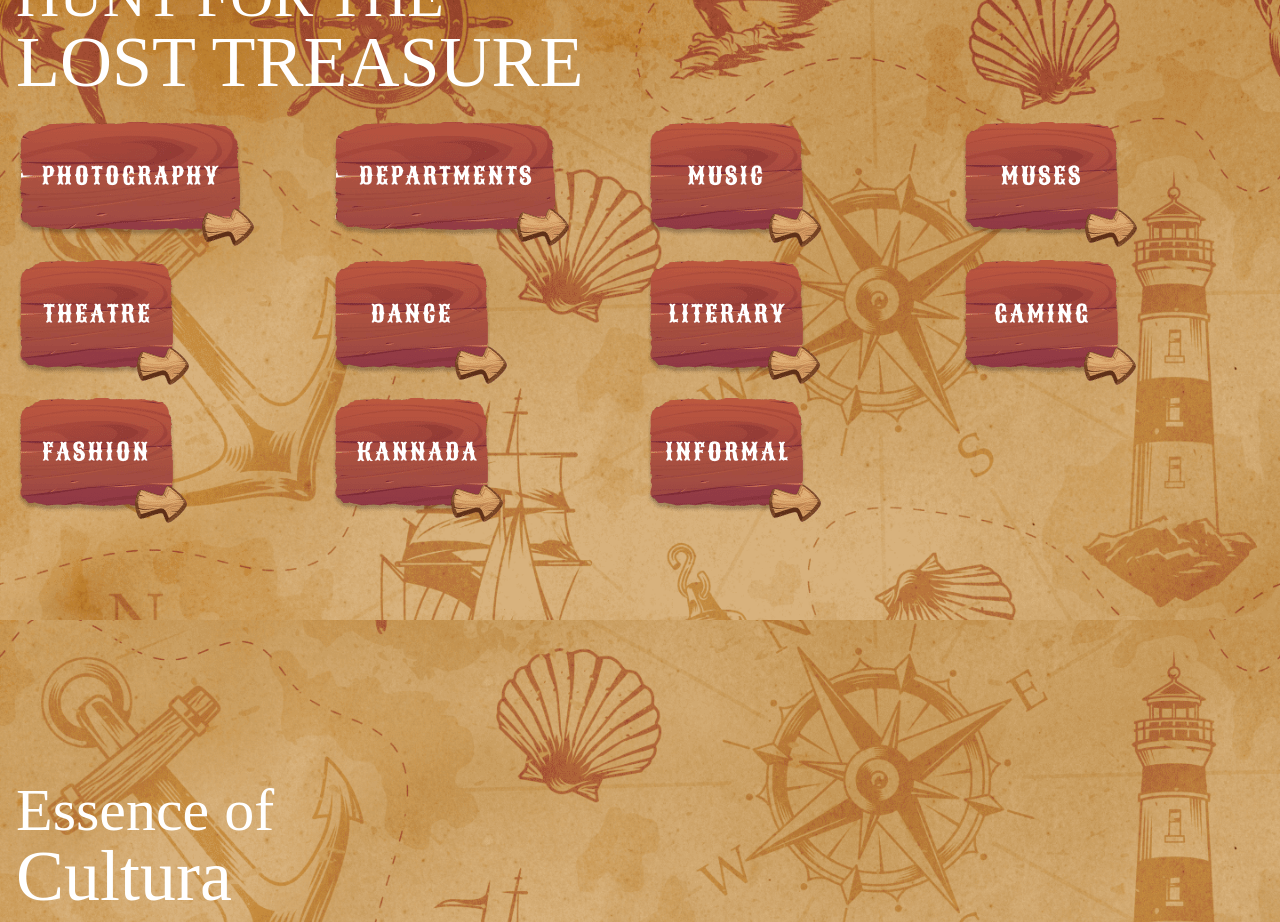
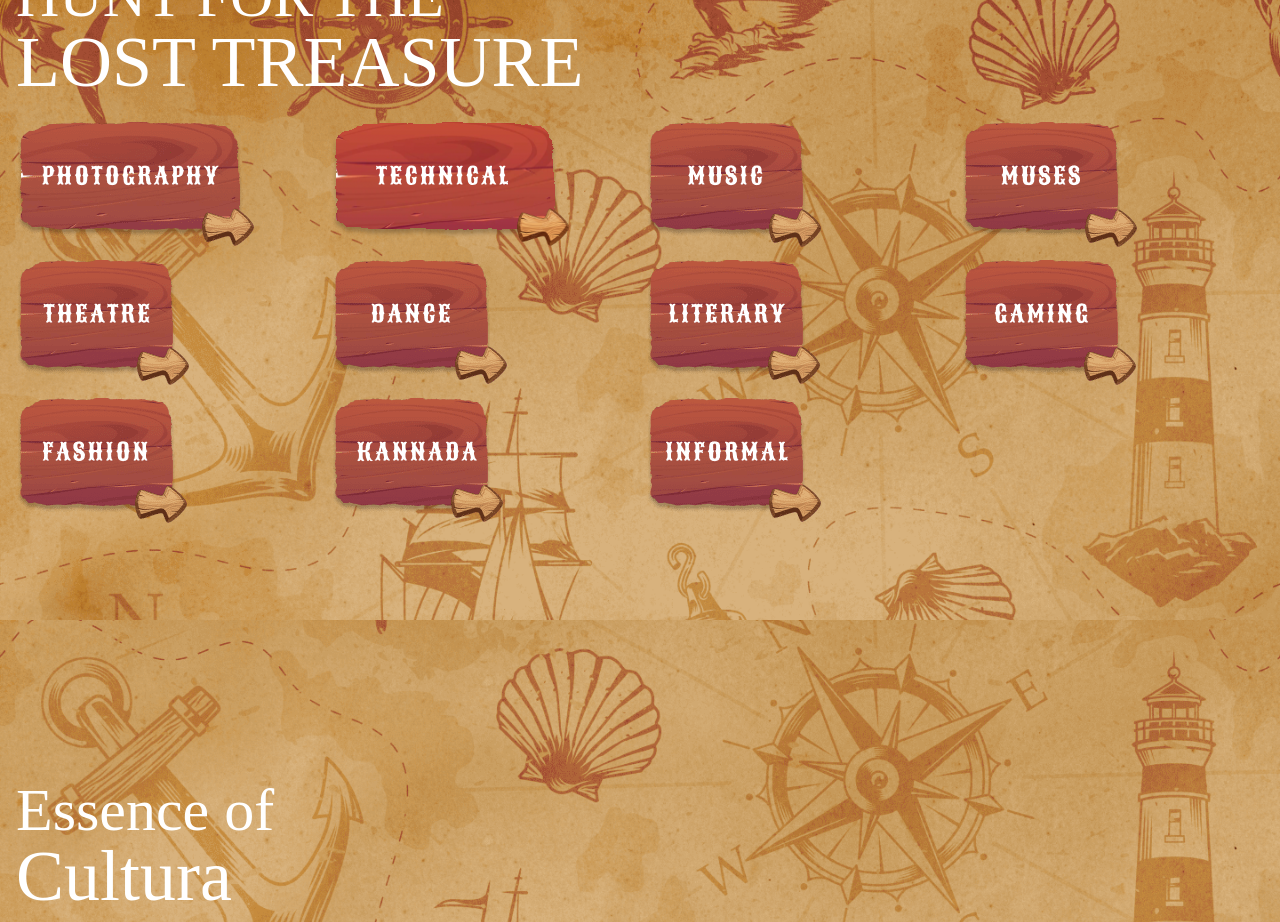
Before and after one commit to healertrix/cultura-final, a Next.js app: page / in a window 1280 px wide. Shown: the part 980-1902 px from the top of the page. Built offline with nearby package versions, Linux system fonts and the light colour scheme; a web font is replaced by a local one.

Commit message:
changed to technical in events section

```diff
--- a/components/event.js
+++ b/components/event.js
@@ -34,7 +34,7 @@ export default function Event() {
 						<img id="category" src="./category/Photography.png" />
 					</a>
 					<a className="col-span-2 sm:col-span-1" href="./events#CSE">
-						<img id="category" src="./category/Departments.png" />
+						<img id="category" src="./category/Technical.svg" />
 					</a>
 					<a href="./events#Music">
 						<img id="category" src="./category/Music.png" />
```
Also changed, not shown: public/category/Technical.svg (added).
